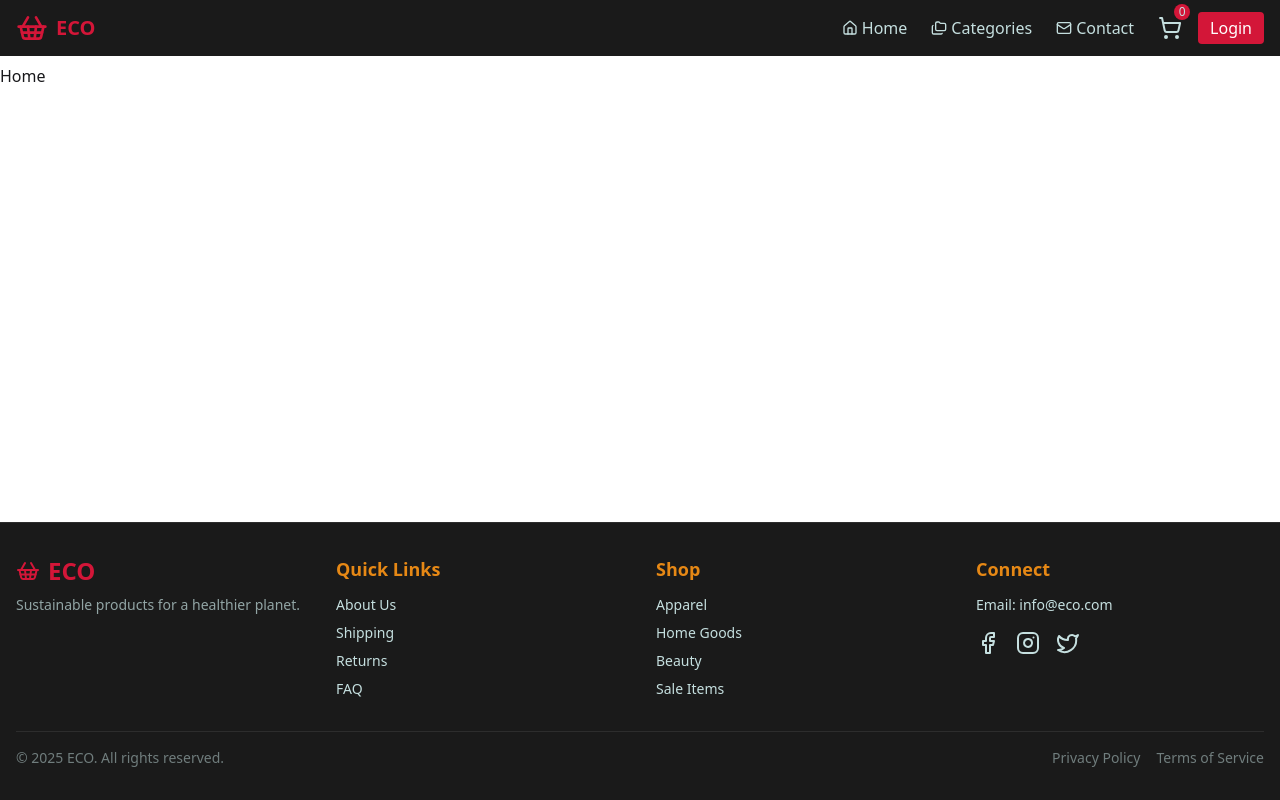
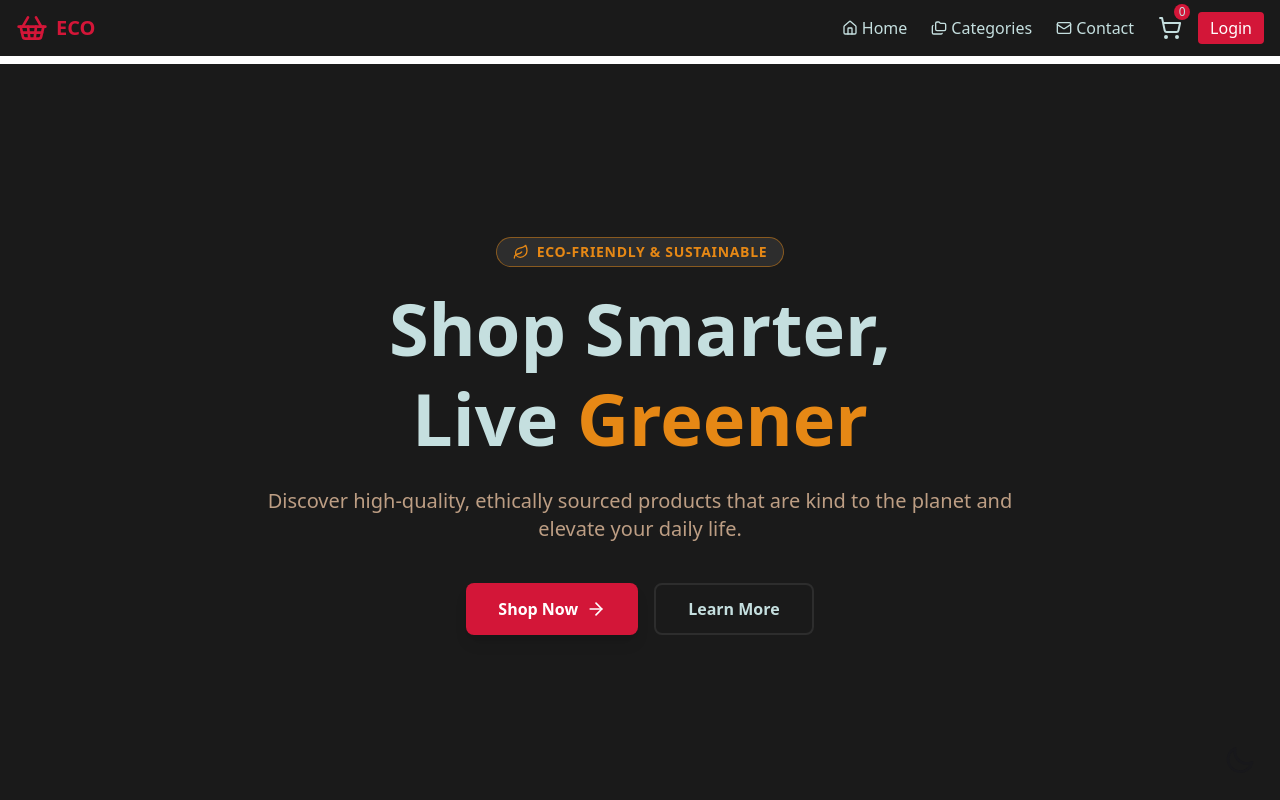
Before and after one commit to Safeya-Yasien/e-commerce-mern-app, a React (Vite) app in the folder client/: page / in a window 1280 px wide. Shown: the top 800 px of the page. Built offline with nearby package versions, Linux system fonts and the light colour scheme.

Commit message:
feat: implement theme switching functionality with light and dark modes, update styles, and enhance Hero component

```diff
--- a/client/index.html
+++ b/client/index.html
@@ -1,5 +1,5 @@
-<!doctype html>
-<html lang="en">
+<!DOCTYPE html>
+<html lang="en" data-theme="light">
   <head>
     <meta charset="UTF-8" />
     <link rel="icon" type="image/svg+xml" href="/vite.svg" />
--- a/client/src/components/Hero.tsx
+++ b/client/src/components/Hero.tsx
@@ -1,6 +1,50 @@
+import { Link } from "react-router";
+import { ArrowRight, Leaf } from "lucide-react";
+
 const Hero = () => {
   return (
-    <div>Hero</div>
-  )
-}
-export default Hero
+    <section className="bg-charcoal text-mist-aqua min-h-[calc(100vh-3.5rem)] flex items-center justify-center pt-14 md:pt-0">
+      <div className="max-w-7xl mx-auto px-4 py-16 text-center">
+        {/* --- Highlight Badge --- */}
+        <p className="inline-flex items-center text-sm font-semibold text-sunstone bg-deep-slate px-4 py-1 rounded-full border border-sunstone/50 mb-4 tracking-wider">
+          <Leaf className="w-4 h-4 mr-2" aria-hidden="true" />
+          ECO-FRIENDLY & SUSTAINABLE
+        </p>
+
+        {/* --- Main Heading --- */}
+        <h1 className="text-5xl md:text-7xl font-extrabold leading-tight mb-6 text-mist-aqua">
+          Shop Smarter, <br className="hidden sm:inline" /> Live{" "}
+          <span className="text-sunstone">Greener</span>
+        </h1>
+
+        {/* --- Subtitle/Description --- */}
+        <p className="text-lg md:text-xl text-desert-taupe max-w-3xl mx-auto mb-10">
+          Discover high-quality, ethically sourced products that are kind to the
+          planet and elevate your daily life.
+        </p>
+
+        {/* --- Call to Action (CTA) Buttons --- */}
+        <div className="flex justify-center space-x-4">
+          {/* Primary CTA: Shop Now */}
+          <Link
+            to="/categories"
+            className="flex items-center bg-crimson-tide text-white font-bold py-3 px-8 rounded-lg shadow-lg hover:bg-royal-plum transition duration-300 transform hover:scale-105"
+          >
+            Shop Now
+            <ArrowRight className="w-5 h-5 ml-2" aria-hidden="true" />
+          </Link>
+
+          {/* Secondary CTA: Learn More */}
+          <Link
+            to="/about"
+            className="flex items-center text-mist-aqua border-2 border-deep-slate font-bold py-3 px-8 rounded-lg hover:bg-deep-slate transition duration-300"
+          >
+            Learn More
+          </Link>
+        </div>
+      </div>
+    </section>
+  );
+};
+
+export default Hero;
--- a/client/src/index.css
+++ b/client/src/index.css
@@ -1,6 +1,7 @@
 @import "tailwindcss";
 @plugin "daisyui";
 
+/* Your color tokens */
 @theme {
   --color-crimson-tide: #d31638;
   --color-royal-plum: #a71666;
@@ -10,3 +11,29 @@
   --color-charcoal: #1a1a1a;
   --color-deep-slate: #2d2d2d;
 }
+
+/* LIGHT THEME */
+@plugin "daisyui/theme" {
+  name: "light";
+  default: true;
+
+  --color-base-100: white;
+  --color-neutral: var(--color-charcoal);
+
+  --color-primary: var(--color-crimson-tide);
+  --color-secondary: var(--color-royal-plum);
+  --color-accent: var(--color-sunstone);
+}
+
+/* DARK THEME */
+@plugin "daisyui/theme" {
+  name: "dark";
+  prefersdark: true;
+
+  --color-base-100: var(--color-charcoal);
+  --color-neutral: var(--color-deep-slate);
+
+  --color-primary: var(--color-royal-plum);
+  --color-secondary: var(--color-crimson-tide);
+  --color-accent: var(--color-sunstone);
+}
--- a/client/src/layouts/MainLayout/MainLayout.tsx
+++ b/client/src/layouts/MainLayout/MainLayout.tsx
@@ -6,12 +6,33 @@ const MainLayout = () => {
     <div className="min-h-dvh flex flex-col">
       <Header />
 
-      {/* <main className="bg-deep-slate grow pt-16 "> */}
       <main className=" grow pt-16 ">
         <Outlet />
       </main>
 
       <Footer />
+
+      <label className="swap swap-rotate fixed bottom-0 right-0 p-6 cursor-pointer">
+        <input type="checkbox" className="theme-controller" value="dark" />
+
+        {/* sun icon */}
+        <svg
+          className="swap-on h-8 w-8 fill-current"
+          xmlns="http://www.w3.org/2000/svg"
+          viewBox="0 0 24 24"
+        >
+          <path d="M5.64,17l-.71.71a1,1,0,0,0,0,1.41,1,1,0,0,0,1.41,0l.71-.71A1,1,0,0,0,5.64,17ZM5,12a1,1,0,0,0-1-1H3a1,1,0,0,0,0,2H4A1,1,0,0,0,5,12Zm7-7a1,1,0,0,0,1-1V3a1,1,0,0,0-2,0V4A1,1,0,0,0,12,5ZM5.64,7.05a1,1,0,0,0,.7.29,1,1,0,0,0,.71-.29,1,1,0,0,0,0-1.41l-.71-.71A1,1,0,0,0,4.93,6.34Zm12,.29a1,1,0,0,0,.7-.29l.71-.71a1,1,0,1,0-1.41-1.41L17,5.64a1,1,0,0,0,0,1.41A1,1,0,0,0,17.66,7.34ZM21,11H20a1,1,0,0,0,0,2h1a1,1,0,0,0,0-2Zm-9,8a1,1,0,0,0-1,1v1a1,1,0,0,0,2,0V20A1,1,0,0,0,12,19ZM18.36,17A1,1,0,0,0,17,18.36l.71.71a1,1,0,0,0,1.41,0,1,1,0,0,0,0-1.41ZM12,6.5A5.5,5.5,0,1,0,17.5,12,5.51,5.51,0,0,0,12,6.5Zm0,9A3.5,3.5,0,1,1,15.5,12,3.5,3.5,0,0,1,12,15.5Z" />
+        </svg>
+
+        {/* moon icon */}
+        <svg
+          className="swap-off h-8 w-8 fill-current"
+          xmlns="http://www.w3.org/2000/svg"
+          viewBox="0 0 24 24"
+        >
+          <path d="M21.64,13a1,1,0,0,0-1.05-.14,8.05,8.05,0,0,1-3.37.73A8.15,8.15,0,0,1,9.08,5.49a8.59,8.59,0,0,1,.25-2A1,1,0,0,0,8,2.36,10.14,10.14,0,1,0,22,14.05,1,1,0,0,0,21.64,13Zm-9.5,6.69A8.14,8.14,0,0,1,7.08,5.22v.27A10.15,10.15,0,0,0,17.22,15.63a9.79,9.79,0,0,0,2.1-.22A8.11,8.11,0,0,1,12.14,19.73Z" />
+        </svg>
+      </label>
     </div>
   );
 };
--- a/client/src/pages/Home.tsx
+++ b/client/src/pages/Home.tsx
@@ -1,6 +1,10 @@
+import { Hero } from "@/components";
+
 const Home = () => {
   return (
-    <div>Home</div>
-  )
-}
-export default Home
+    <div>
+      <Hero />
+    </div>
+  );
+};
+export default Home;
```
Also changed, not shown: 1 other file (tests, documents, lock files or other folders).
